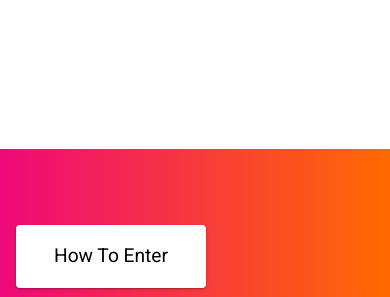
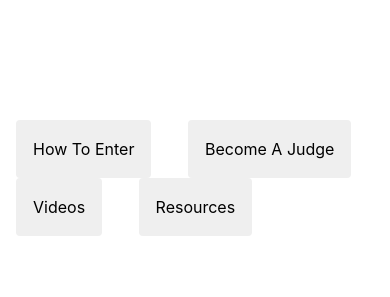
Before and after one commit to Greg-Bond/BEing-Human-Film-Festival, a PHP site: page / in a window 390 px wide. Shown: the part 413-710 px from the top of the page. Run offline with PHP 8.4, Linux system fonts and the light colour scheme; data that the repository does not hold is empty; a stand-in replaces the project's code that opens the database connection; some libraries are stand-ins or nearby versions.

Commit message:
Add files via upload

```diff
--- a/styles.css
+++ b/styles.css
@@ -1,14 +1,13 @@
 @charset "utf-8";
 /* CSS Stylesheet */
 
+@import url('https://fonts.googleapis.com/css?family=Anton|Open+Sans');
+/* Adding a Google font */
+
 html{
+    font-family: 'Roboto', sans-serif;
 }
 
-body{
-    font-family: 'Roboto', sans-serif;
-    color: #414141;
-
-}
 /* Background Colours */
 
 #index{
@@ -133,99 +136,6 @@ button{
 	border:none;
 }
 
-/* Hero */
-
-.home-title{
-    font-size: 3.2em;
-    font-family: 'Josefin Sans', sans-serif;
-
-}
-
-.home-subtitle{
-    font-size: 1.2em;
-    font-weight: 400;
-    padding-top: 5rem;
-}
-
-.home-body{
-}
-
-@media (max-width: 767px) /* @grid-float-breakpoint -1 */
-{
-    .home-title{
-        font-size: 2em;
-    }
-
-    .home-subtitle{
-        padding-top: 1.2rem;
-    }
-
-    .home-body{
-        padding-top: 1.2rem;
-    }
-}
-
-/* Homepage quick links */
-
-.quick-links{
-    background: #ff6a00;  /* fallback for old browsers */
-    background: -webkit-linear-gradient(to left, #ff6a00, #ee0979);  /* Chrome 10-25, Safari 5.1-6 */
-    background: linear-gradient(to left, #ff6a00, #ee0979); /* W3C, IE 10+/ Edge, Firefox 16+, Chrome 26+, Opera 12+, Safari 7+ */
-    padding-top: 60px;
-    padding-bottom: 60px;
-    margin-bottom: 60px;
-
-}
-
-.linkgroup{
-    opacity: 0;
-}
-
-.link-button{
-    background-color: #fff;
-    width: 190px;
-    font-size: 1.2em;
-    text-align: center;
-    box-shadow: 0 1px 3px rgba(0,0,0,0.12), 0 1px 2px rgba(0,0,0,0.24);
-    transition: all 0.3s cubic-bezier(.25,.8,.25,1);
-
-}
-
-
-
-@media (max-width: 767px) /* @grid-float-breakpoint -1 */
-{
-    .quick-links{
-        padding: none;
-    }
-    .link-button{
-        margin-top 15px;
-        margin-bottom: 15px;
-    }
-
-    .linkgroup{
-        opacity: 1;
-    }
-
-}
-
-.link-button:hover{
-    box-shadow: 0 14px 28px rgba(0,0,0,0.25), 0 10px 10px rgba(0,0,0,0.22);
-}
-
-/* Sponsor Box */
-
-.sponsorbox{
-    position: relative;
-    opacity: 0;
-}
-
-@media (max-width: 767px) /* @grid-float-breakpoint -1 */
-{
-    .sponsorbox{
-        opacity: 1;
-    }
-}
 /* Page Contents */
 
 .page-contents{
@@ -437,9 +372,219 @@ button{
 }
 
 
-
 /* Button */
 
+.link-btn{
+
+}
+
+.scroll-btn{
+
+}
+
+/* Effects */
+
+.drop-shadow-header{
+    box-shadow: 0 10px 20px rgba(0,0,0,0.19), 0 6px 6px rgba(0,0,0,0.23);
+}
+
+/* webpage buttons */
+.pagebuttons
+    {
+        background-color:#414141;
+        margin: -30px 15px 45px 15px;
+        display:inline-block;
+        color:#ffffff;
+        font-family:'Roboto', sans-serif;
+        font-size:14px;
+        font-weight:normal;
+        font-style:normal;
+        height:40px;
+        line-height:40px;
+        width:200px;
+        text-decoration:none;
+        text-align:center;
+        vertical-align: middle;
+        -webkit-transform: perspective(1px) translateZ(0);
+        transform: perspective(1px) translateZ(0);
+        box-shadow: 0 0 1px transparent;
+        -webkit-transition-duration: 0.3s;
+        transition-duration: 0.3s;
+        -webkit-transition-property: box-shadow, transform;
+        transition-property: box-shadow, transform;
+    }
+
+.pagebuttons:hover, .pagebuttons:focus, .pagebuttons:active
+    {
+	background-color:#7FCCF7;
+    color:#ffffff;
+    text-decoration:none;
+    box-shadow: 0 10px 10px -10px rgba(0, 0, 0, 0.5);
+    -webkit-transform: scale(1.1);
+    transform: scale(1.1);
+    }
 
 
-/* Effects */
+/* Bodycopy-heading */
+.body-heading{
+    font-family: 'Open Sans', sans-serif;
+    font-weight: 600;
+    color:#414141;
+}
+
+/* bullet list styling */
+ul.special-bullet {
+    color: #414141;
+    list-style: none;
+    margin-left:-2.5rem;
+    padding: 0;
+}
+
+li.small-bullet {
+  margin-bottom: 0.5em;
+    padding-left: 3.5em;
+    text-indent: -1em;
+}
+
+li.small-bullet:before {
+    content: "• ";
+}
+
+ul.nested-bullet {
+    list-style: none;
+    margin-left:1rem;
+    padding: 0;
+}
+
+li.dash-bullet {
+  margin-bottom: 0.5em;
+    padding-left: 3.5em;
+    text-indent: -1em;
+}
+
+li.dash-bullet:before {
+    content: "- ";
+}
+
+
+/* Slide Right animation */
+.slideRight{
+	animation-name: slideRight;
+	-webkit-animation-name: slideRight;
+
+
+	animation-duration: 1s;
+	-webkit-animation-duration: 1s;
+
+	animation-timing-function: ease-in-out;
+	-webkit-animation-timing-function: ease-in-out;
+
+
+}
+
+@keyframes slideRight {
+	0% {
+		transform: translateX(-25%);
+        opacity: 0;
+        transition: all .75s ease;
+	}
+
+	}
+	100% {
+		transform: translateX(0%);
+        opacity: 1;
+	}
+}
+
+@-webkit-keyframes slideRight {
+	0% {
+		-webkit-transform: translateX(-25%);
+                opacity: 0;
+                transition: all .75s ease;
+	}
+
+	}
+	100% {
+		-webkit-transform: translateX(0%);
+                opacity: 1;
+	}
+}
+
+
+@media (max-width: 767px)
+{
+.slideRight {
+  display: flex;
+    }
+}
+
+/* Sponsors */
+#aside-sponsors{
+	/*width: 830px;
+	height: 550px;*/
+	padding: 36px 0px 0px 0px;
+	font-family: 'Roboto', sans-serif;
+	font-size:.8em;
+	background-color: transparent;
+	}
+
+
+.sponsor-details{
+	/*float: left;
+	width: 171px;
+	height: 270px;*/
+	/*width: 830px;
+	height: 550px;*/
+	padding: 36px 16px 16px 16px;
+	font-family: 'Roboto', sans-serif;
+	font-size:.8em;
+	background-color: transparent;
+	}
+
+@media (max-width: 767px)
+{
+    .sponsor-details {
+    text-align: center;
+    }
+
+}
+
+.sponsor-detail-heading{
+	color: #414141;
+	padding:0;
+	margin:0 0 18px 0;
+	font-family: 'Roboto', sans-serif;
+	}
+
+.sponsor-details a:link,
+.sponsor-details a:visited {
+	text-decoration: none;
+	color: #414141;
+	}
+
+.sponsor-details a:hover {
+	color:#4897D8;
+	}
+
+.sponsor-detail-heading{
+	color: #414141;
+	padding:0;
+	margin:0 0 18px 0;
+	font-family: 'Roboto', sans-serif;
+	}
+
+.special-thank-you{
+    	padding:0px 16px 36px 16px;
+	}
+
+.top-buttons {
+text-align: right;
+}
+
+@media (max-width: 767px)
+{
+    .top-buttons {
+    text-align: center;
+    }
+
+}
```
Also changed, not shown: other parts of styles.css (+65 -36 lines).
